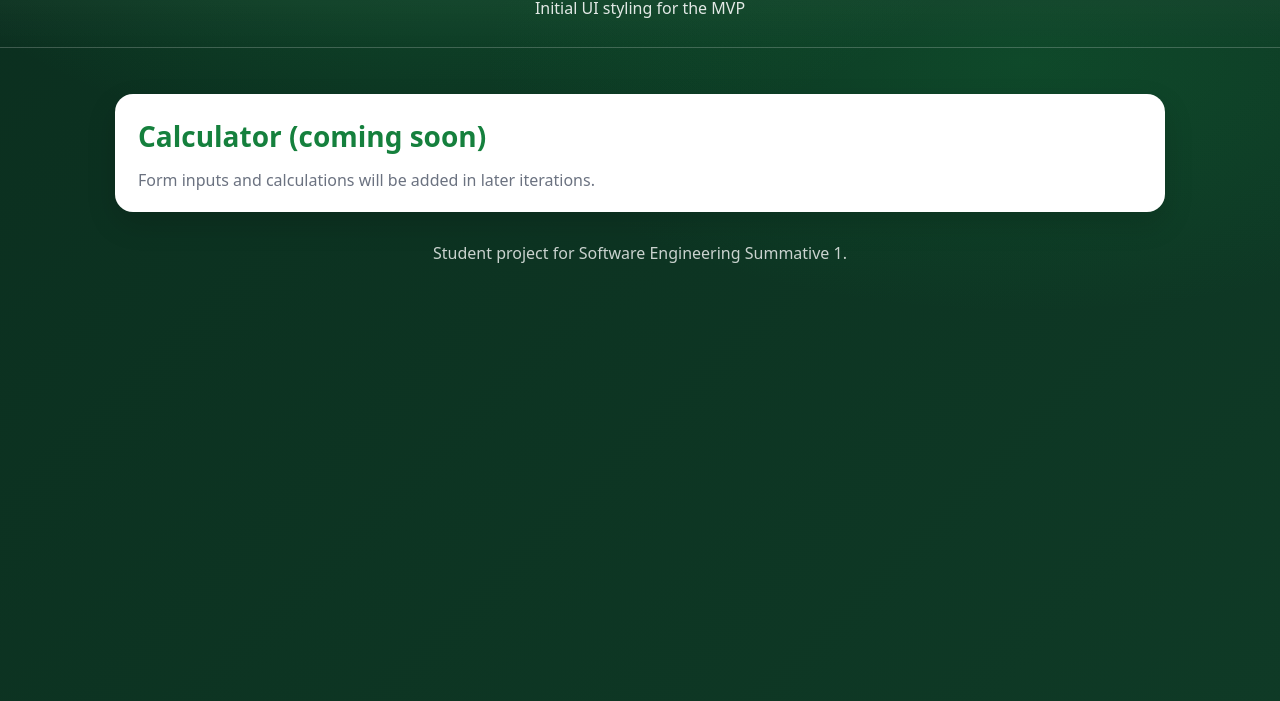
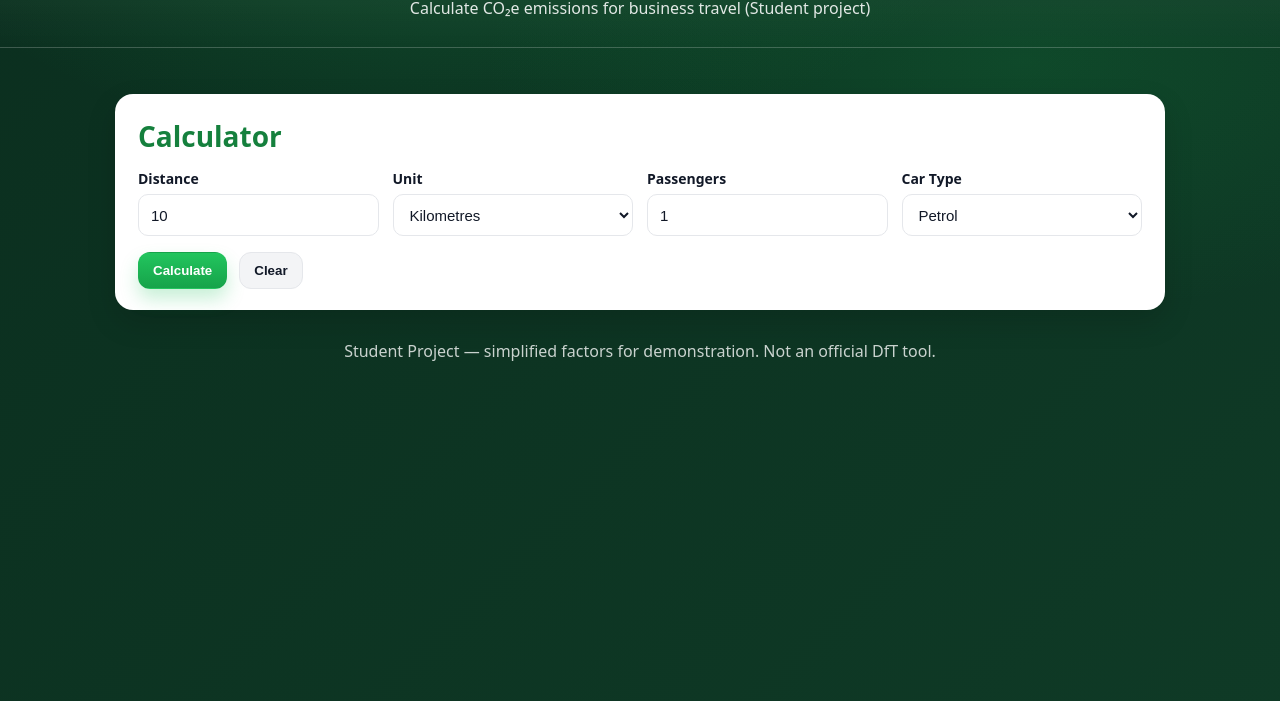
Before and after one commit to dhi-verma/travel-carbon-app, a plain HTML site: page index.html in a window 1280 px wide. Shown: the part 99-800 px from the top of the page. Drawn offline with Linux system fonts and the light colour scheme.

Commit message:
feature: add basic car calculator form structure to index.html
- Add distance, unit, passengers, car type inputs
- Add Calculate and Clear buttons
- Add simple results placeholder (hidden)
- Add hidden placeholders for future land/air options
- No JS logic or new CSS yet

```diff
--- a/index.html
+++ b/index.html
@@ -3,26 +3,83 @@
 <head>
   <meta charset="utf-8" />
   <meta name="viewport" content="width=device-width,initial-scale=1" />
-  <title>DfT Travel Carbon Calculator</title>
+  <title>DfT Travel Carbon Calculator (Student Project)</title>
+  <meta name="description" content="A student-built web app to estimate CO₂e emissions for common business travel modes (land and air) using a small subset of UK Government GHG factors." />
+
   <link rel="stylesheet" href="styles.css" />
 </head>
 
 <body>
   <header class="page-header">
     <div class="container">
-      <h1>Travel Carbon Calculator</h1>
-      <p class="subtitle">Initial UI styling for the MVP</p>
+      <h1>DfT Travel Carbon Calculator</h1>
+      <p class="subtitle">Calculate CO₂e emissions for business travel (Student project)</p>
     </div>
   </header>
 
   <main class="container">
+    <!-- CALCULATOR -->
     <section class="card">
-      <h2>Calculator (coming soon)</h2>
-      <p class="muted">Form inputs and calculations will be added in later iterations.</p>
+      <h2>Calculator</h2>
+
+      <!-- Messages -->
+      <div id="error" class="message message-error" style="display:none;"></div>
+
+      <form id="calcForm" novalidate>
+        <!-- Common inputs -->
+        <div class="grid grid-4">
+          <div class="field">
+            <label for="distance">Distance</label>
+            <input id="distance" name="distance" type="number" inputmode="decimal" min="0" step="0.1" value="10" />
+          </div>
+
+          <div class="field">
+            <label for="unit">Unit</label>
+            <select id="unit" name="unit">
+              <option value="km" selected>Kilometres</option>
+              <option value="miles">Miles</option>
+            </select>
+          </div>
+
+          <div class="field">
+            <label for="passengers">Passengers</label>
+            <input id="passengers" name="passengers" type="number" min="1" step="1" value="1" />
+          </div>
+
+          <div class="field">
+            <label for="carType">Car Type</label>
+            <select id="carType" name="carType">
+              <option value="petrol" selected>Petrol</option>
+              <option value="diesel">Diesel</option>
+            </select>
+          </div>
+        </div>
+
+        <!-- Placeholder for future land transport options -->
+        <div id="landOptionsWrap" style="display:none;"></div>
+
+        <!-- Placeholder for future air travel options -->
+        <div id="airOptionsWrap" style="display:none;"></div>
+
+        <!-- Buttons -->
+        <div class="actions">
+          <button id="calculateBtn" class="btn btn-primary" type="submit">Calculate</button>
+          <button id="clearBtn" class="btn btn-secondary" type="button">Clear</button>
+        </div>
+      </form>
     </section>
 
+    <!-- RESULTS (placeholder) -->
+    <section id="resultsSection" class="card" style="display:none;">
+      <h2>Results</h2>
+      <p class="muted">Results will appear here after calculation.</p>
+    </section>
+
+    <!-- FOOTER -->
     <footer class="footer">
-      <p class="muted">Student project for Software Engineering Summative 1.</p>
+      <p class="muted">
+        Student Project — simplified factors for demonstration. Not an official DfT tool.
+      </p>
     </footer>
   </main>
 
```
